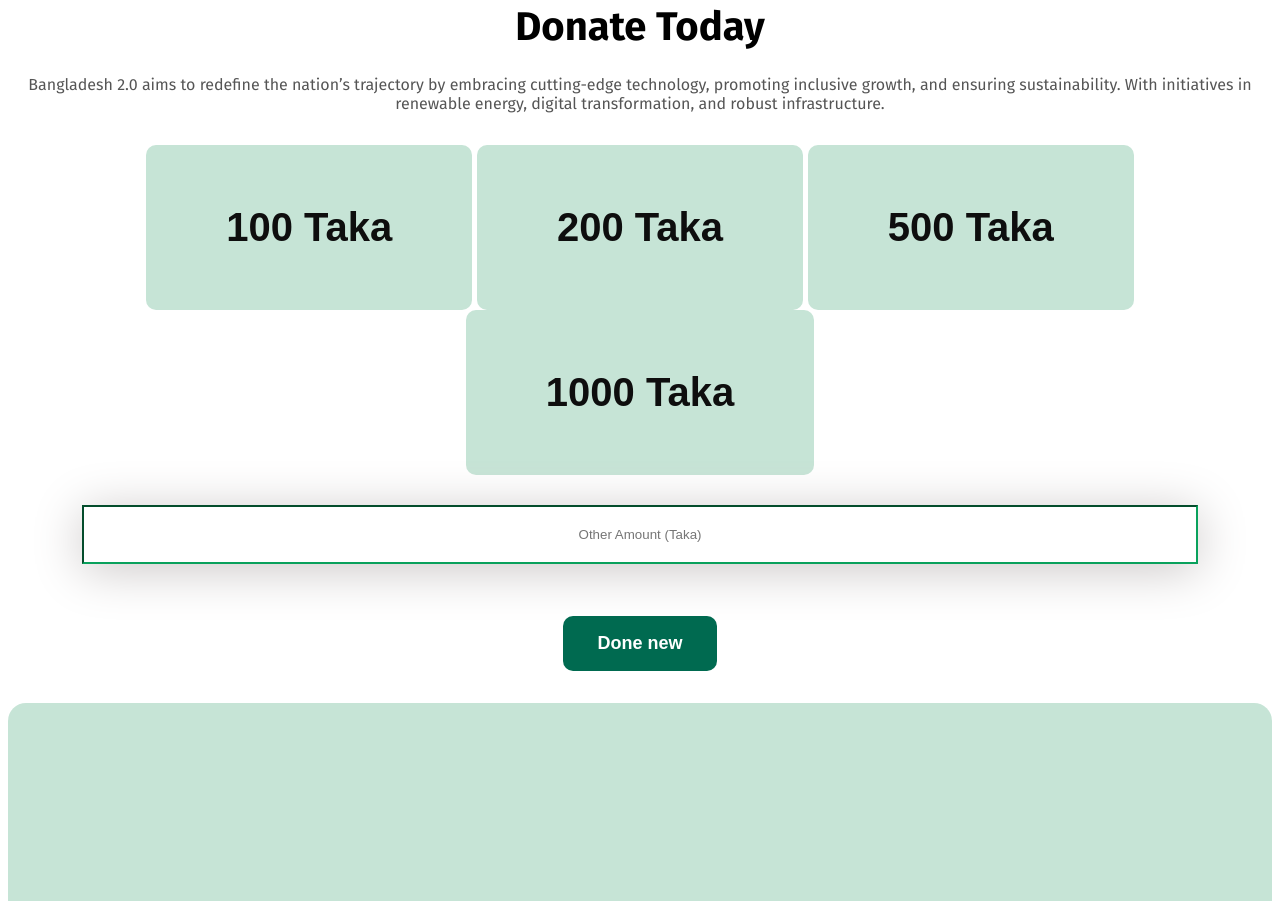
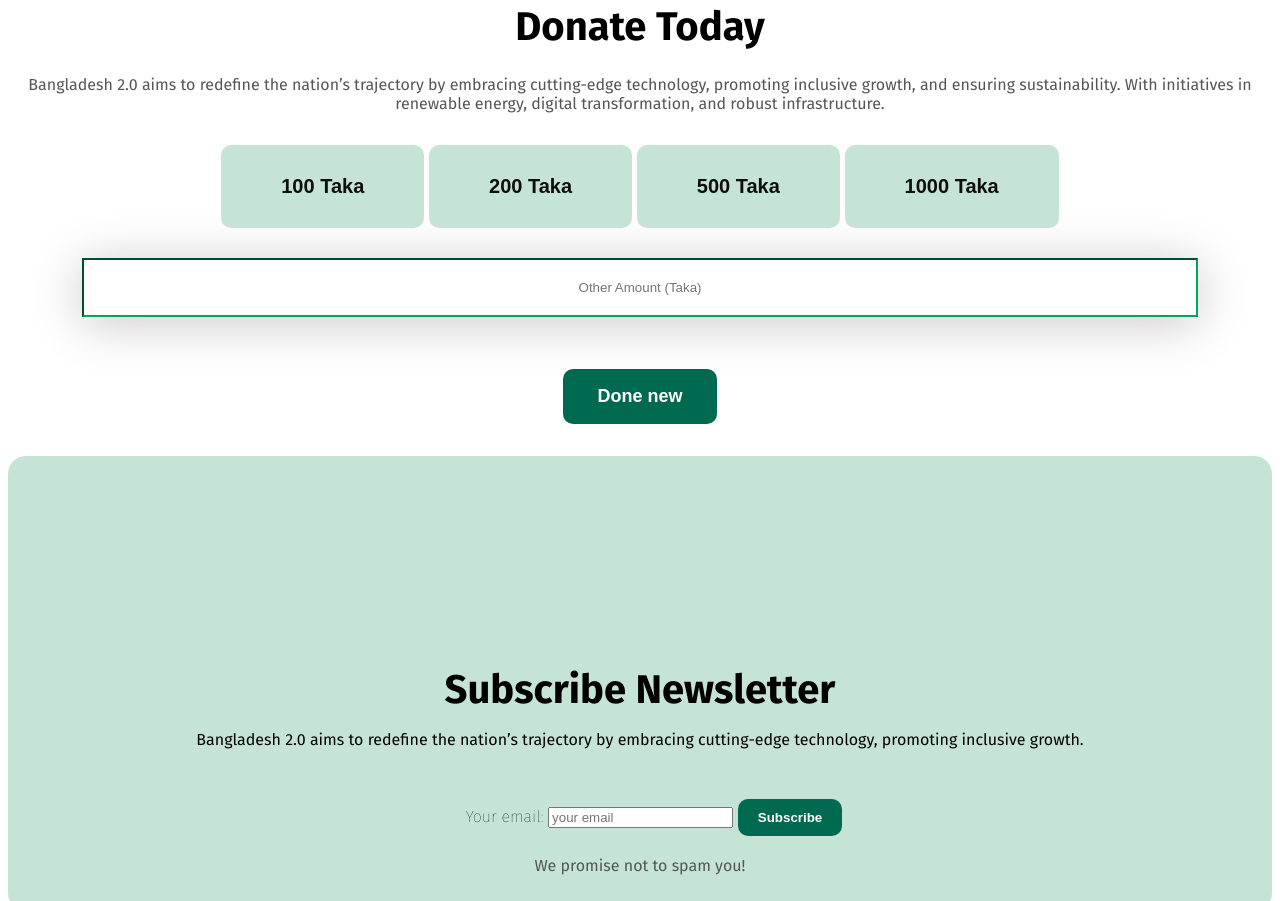
Before and after one commit to ummichy/assignment-no-one, a plain HTML site: page index.html in a window 1280 px wide. Shown: the part 3518-4419 px from the top of the page. Drawn offline with Linux system fonts and the light colour scheme.

Commit message:
finishing

```diff
--- a/styles/style.css
+++ b/styles/style.css
@@ -333,9 +333,9 @@ border-radius: 8px;
 }
 .submit{
   font-weight: 900;
-  font-size: 40px;
+  font-size: 20px;
   color: #0E0E0E;
-  padding: 60px 80px;
+  padding: 30px 60px;
   text-align: center;
   background-color: #C6E4D6;
 
```
